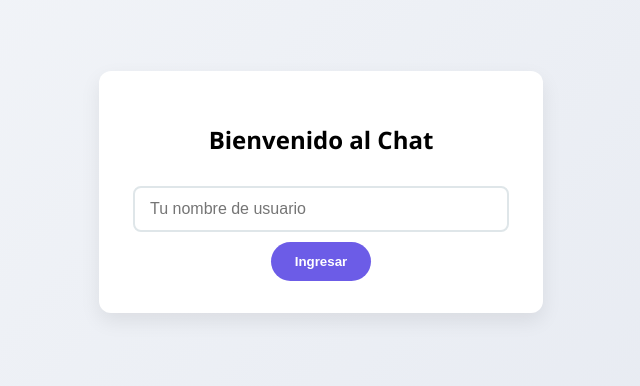
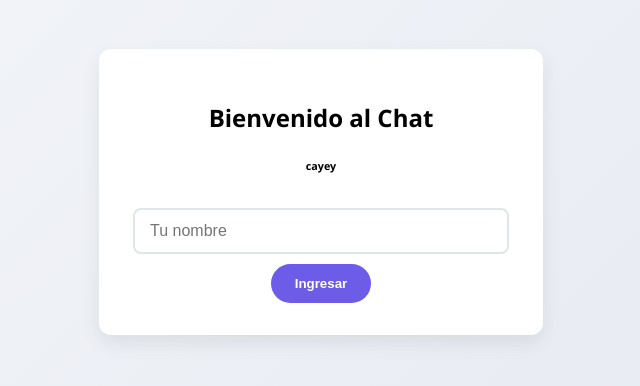
Before and after one commit to Cayey514/CHAT_2, a website: page index.html in a window 1280 px wide. Shown: the part 208-594 px from the top of the page, without its empty margins (319-959 px from the left). Drawn offline with nearby package versions, Linux system fonts and the light colour scheme; no server answers.

Commit message:
añadi cayey

```diff
--- a/index.html
+++ b/index.html
@@ -8,7 +8,8 @@
 <body>
   <div id="auth">
     <h2>Bienvenido al Chat</h2>
-    <input type="text" id="username" placeholder="Tu nombre de usuario">
+    <h6>cayey</h6>
+    <input type="text" id="username" placeholder="Tu nombre ">
     <button id="register-btn">Ingresar</button>
   </div>
 
```
